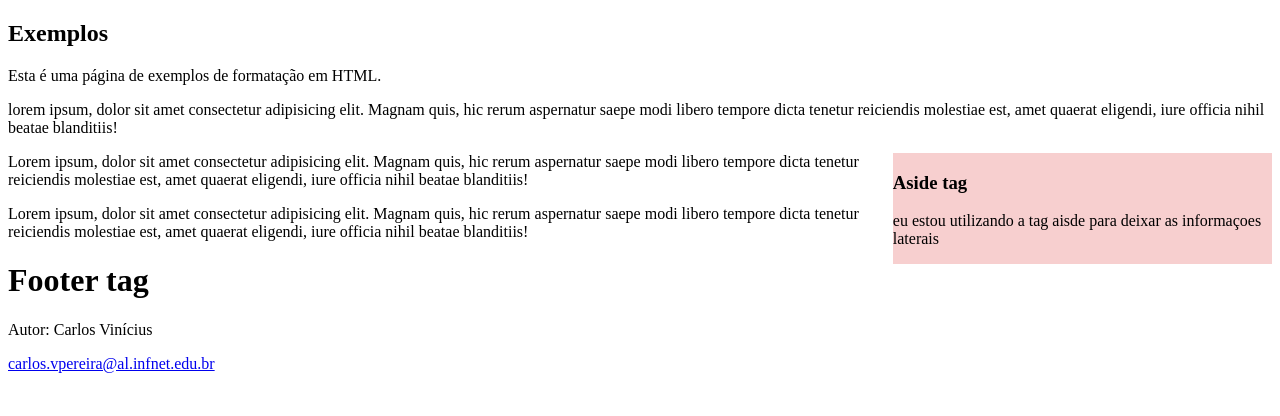
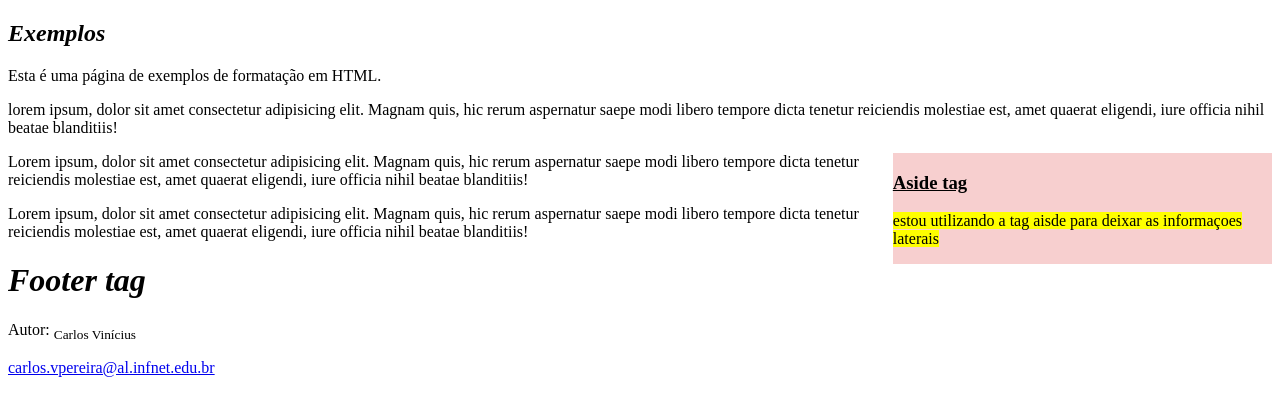
Before and after one commit to Cvinicius-7/C-digos---teste-github-Vscode, a plain HTML site: page Html e CSS/Aula-3/index.html in a window 1280 px wide. Drawn offline with Linux system fonts and the light colour scheme.

Commit message:
Create format text example and update index

```diff
--- a/Html e CSS/Aula-3/index.html
+++ b/Html e CSS/Aula-3/index.html
@@ -7,17 +7,17 @@
 </head>
 <body>
     <article>
-        <h2>Exemplos</h2>
+        <h2><i>Exemplos</i></h2>
         <p>Esta é uma página de exemplos de formatação em HTML. <p>lorem ipsum, dolor sit amet consectetur adipisicing elit. Magnam quis, hic rerum aspernatur saepe modi libero tempore dicta tenetur reiciendis molestiae est, amet quaerat eligendi, iure officia nihil beatae blanditiis!</p>
             <aside style="float: right; width:30%; background-color: #f7cfcf;">
-                <h1>Aside tag</h1>
-                <p> eu estou utilizando a tag aisde para deixar as informaçoes laterais</p></aside>
+                <h1><ins>Aside tag</ins> </h1>
+                <p> <mark>estou utilizando a tag aisde para deixar as informaçoes laterais</mark></p></aside>
                 <p>Lorem ipsum, dolor sit amet consectetur adipisicing elit. Magnam quis, hic rerum aspernatur saepe modi libero tempore dicta tenetur reiciendis molestiae est, amet quaerat eligendi, iure officia nihil beatae blanditiis!</p>
                 <p>Lorem ipsum, dolor sit amet consectetur adipisicing elit. Magnam quis, hic rerum aspernatur saepe modi libero tempore dicta tenetur reiciendis molestiae est, amet quaerat eligendi, iure officia nihil beatae blanditiis!</p>
     </article>
     <footer>
-        <h1>Footer tag</h1>
-        <p>Autor: Carlos Vinícius</p>
+        <h1><i>Footer tag</i></h1>
+        <p>Autor: <sub>Carlos Vinícius</sub> </p>
         <a href="mailto:carlos.vpereira@al.infnet.edu.br"> carlos.vpereira@al.infnet.edu.br
 
         </footer>
```
Also changed, not shown: Html e CSS/Aula-3/formatação-texto.html (added, +21 -0 lines).
